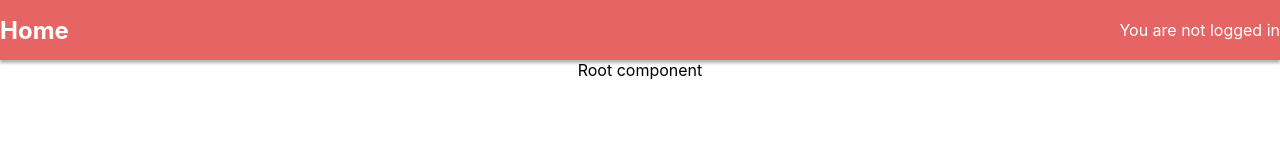
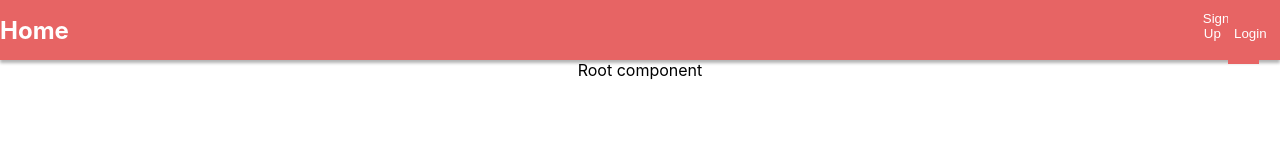
Before and after one commit to KelvinMitaki/Fullstack-GraphQL-Typescript, a React (Create React App) app in the folder client/: page / in a window 1280 px wide. Shown: the top 160 px of the page. Built offline with nearby package versions, Linux system fonts and the light colour scheme; no server answers.

Commit message:
basic styling

```diff
--- a/client/src/components/Header.module.css
+++ b/client/src/components/Header.module.css
@@ -10,3 +10,22 @@
 h2 {
   cursor: pointer;
 }
+.login {
+  display: flex;
+  justify-content: space-between;
+  width: 30%;
+}
+button {
+  background-color: rgb(231, 100, 100);
+  border: none;
+  color: #fff;
+  height: 60px;
+  width: 30%;
+}
+button:hover,
+button:focus,
+button:active {
+  background-color: rgb(240, 85, 85);
+  cursor: pointer;
+  outline: none;
+}
--- a/client/src/components/Header.tsx
+++ b/client/src/components/Header.tsx
@@ -5,22 +5,31 @@ import { currentUser } from "../queries/currentUser";
 import styles from "./Header.module.css";
 
 const Header: React.FC<RouteComponentProps> = props => {
-  const { data, loading } = useQuery(currentUser);
+  const { data, loading } = useQuery<{ user?: { email: string; _id: string } }>(
+    currentUser
+  );
   if (loading) {
     console.log({ loading });
+    return null;
   }
   if (data && data.user) {
     return (
       <div className={styles.header}>
         <h2 onClick={() => props.history.push("/")}>Home</h2>
-        <div>{JSON.stringify(data.user, null, 4)}</div>
+        <div className={styles.login}>
+          <p>Hello {data.user.email}</p>
+          <button>Logout</button>
+        </div>
       </div>
     );
   }
   return (
     <div className={styles.header}>
       <h2 onClick={() => props.history.push("/")}>Home</h2>
-      <div>You are not logged in</div>
+      <div>
+        <button>Sign Up</button>
+        <button>Login</button>
+      </div>
     </div>
   );
 };
```
Also changed, not shown: 1 other file (tests, documents, lock files or other folders).
